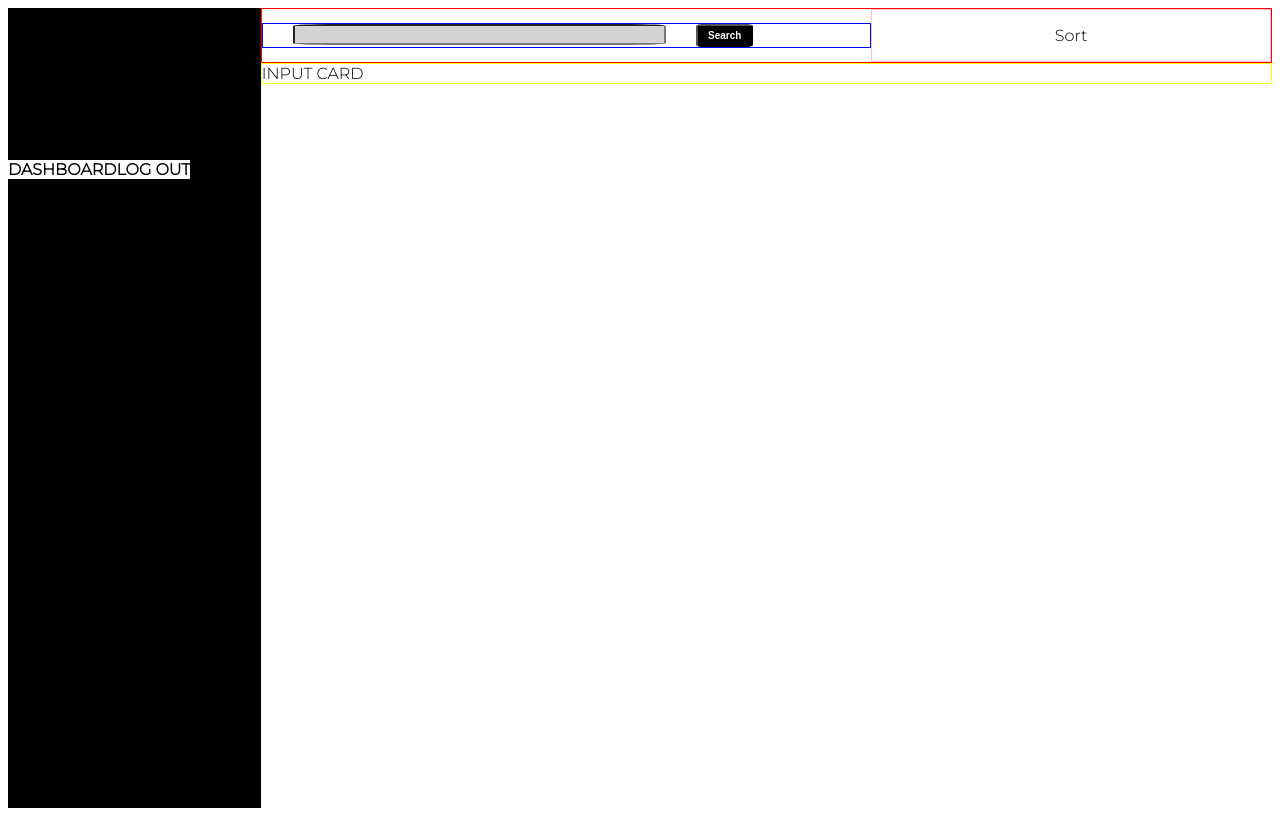
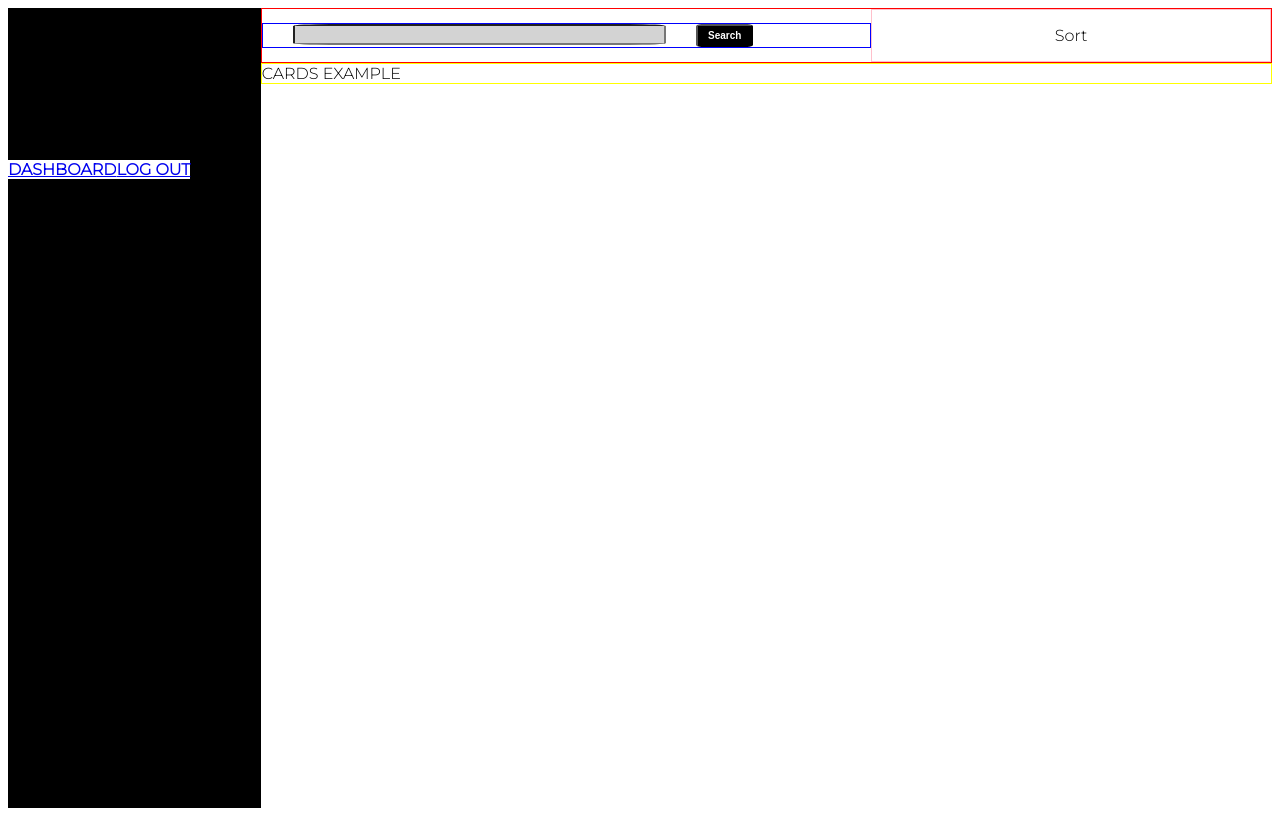
Before and after one commit to Filip-Zafran/coding-challenge, a React (Create React App) app: page /dashboard in a window 1280 px wide. Built offline with nearby package versions, Linux system fonts and the light colour scheme.

Commit message:
implement Router

```diff
--- a/package.json
+++ b/package.json
@@ -8,6 +8,7 @@
     "@testing-library/user-event": "^12.1.10",
     "react": "^17.0.2",
     "react-dom": "^17.0.2",
+    "react-router-dom": "^5.2.0",
     "react-scripts": "4.0.3",
     "web-vitals": "^1.0.1"
   },
--- a/src/App.js
+++ b/src/App.js
@@ -1,31 +1,24 @@
 import React from 'react';
 import './App.css';
+import { BrowserRouter as Router, Switch, Route, Link } from 'react-router-dom';
+import Dashboard from './Pages/Components/Dashboard';
 
 function App() {
 	return (
-		<div className="app">
-			<aside className="sidebar">
-				<a>DASHBOARD</a>
-				<a>LOG OUT</a>
-			</aside>
+		<Router>
+			<div className="app">
+				<aside className="sidebar">
+					<Link to="/dashboard">DASHBOARD</Link>
+					<Link to="/">LOG OUT</Link>
+				</aside>
 
-			<div>
-				<header className="header">
-					<div className="search">
-						<input type="text" />
-						<button> Search </button>
-					</div>
-					<div className="filter">
-						<p>Sort</p>
-						{/* <div className="dropdown">
-							<input class="dropdown-content" />
-						</div> */}
-					</div>
-				</header>
-
-				<div className="result-area">INPUT CARD</div>
+				<Switch>
+					<Route path="/dashboard">
+						<Dashboard />
+					</Route>
+				</Switch>
 			</div>
-		</div>
+		</Router>
 	);
 }
 
--- /dev/null
+++ b/src/Pages/Components/Dashboard.js
@@ -0,0 +1,22 @@
+import React from 'react';
+
+export default function dashboard() {
+	return (
+		<div>
+			<header className="header">
+				<div className="search">
+					<input type="text" />
+					<button> Search </button>
+				</div>
+				<div className="filter">
+					<p>Sort</p>
+					{/* <div className="dropdown">
+							<input class="dropdown-content" />
+						</div> */}
+				</div>
+			</header>
+
+			<div className="result-area">CARDS EXAMPLE</div>
+		</div>
+	);
+}
```
Also changed, not shown: 1 other file (tests, documents, lock files or other folders).
